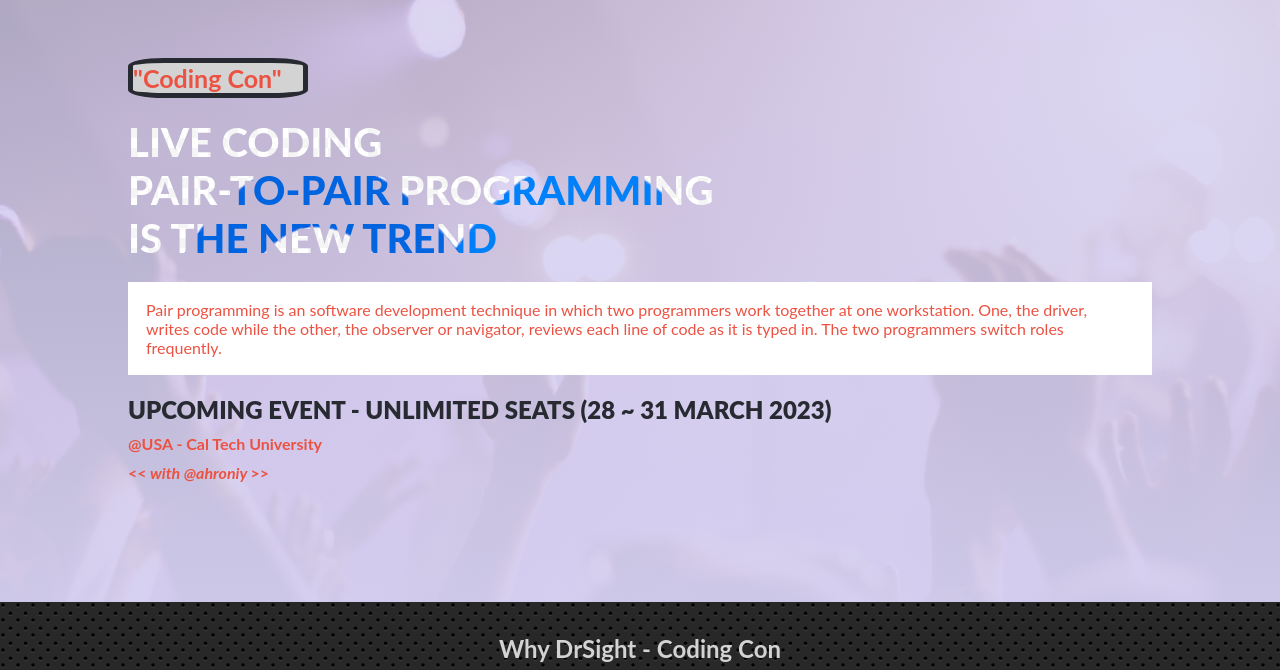
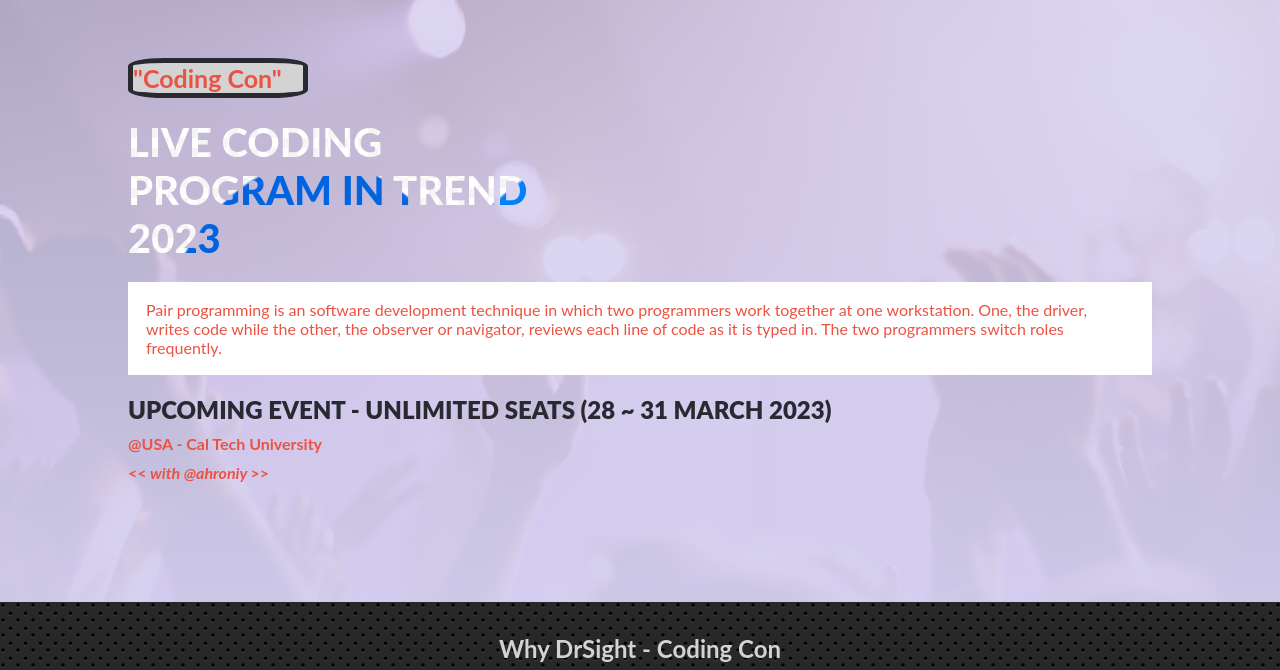
Before and after one commit to roniy68/event-management, a website: page index.html in a window 1280 px wide. Shown: the part 130-800 px from the top of the page. Drawn offline with Linux system fonts and the light colour scheme.

Commit message:
Final Touch to the Heading

```diff
--- a/index.html
+++ b/index.html
@@ -65,7 +65,7 @@
         <section id="headline">
             <div class="wrapper headline-content">
                 <span>"Coding Con"</span>
-                <h1>live Coding <br/>Pair-to-Pair programming <br/>is the new  TREND</h1>
+                <h1>LIVE CODING PROGRAM IN TREND 2023</h1>
                 <div class="headline-description">
                     <p>Pair programming is an software development technique in which two programmers work together at one workstation. One, the driver, writes code while the other, the observer or navigator, reviews each line of code as it is typed in. The two programmers switch roles frequently.</p>
                 </div>
--- a/style.css
+++ b/style.css
@@ -218,6 +218,7 @@ h3 {
   -webkit-background-clip: text;
   -webkit-text-fill-color: transparent;
   -webkit-font-smoothing: antialiased;
+  width: 40%;
 }
 
 .headline-description {
```
